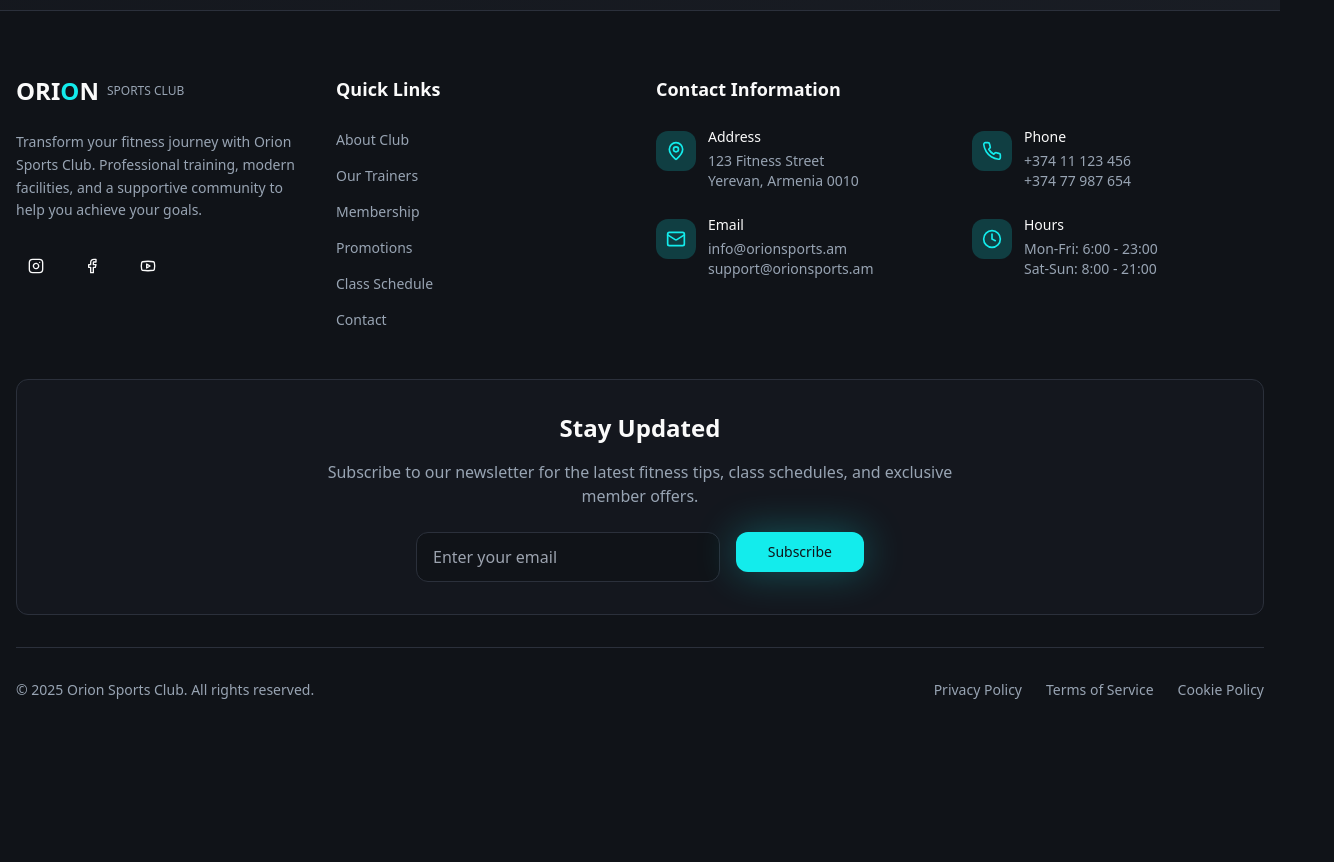
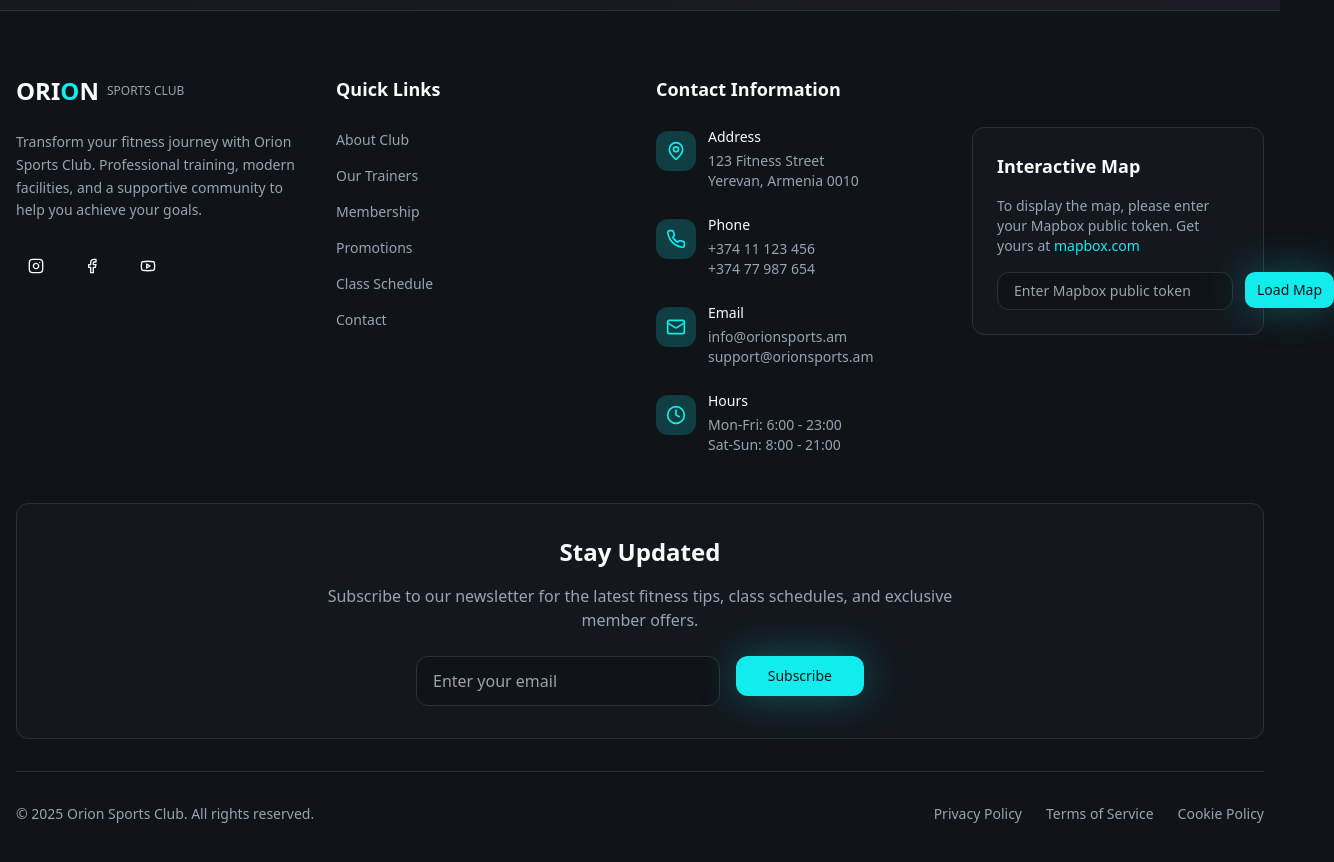
Before and after one commit to GayaneKasparova/orion-sports-hub, a React (Vite) app: page / in a window 1280 px wide. Shown: the part 4200-5062 px from the top of the page, 1334 px wide, since content can reach past the window. Before the commit the page ends 4964 px from the top, so only its background shows below. Built offline with nearby package versions, Linux system fonts and the light colour scheme.

Commit message:
Add map to contacts
Add a styled map to the footer's contact section.

```diff
--- a/package.json
+++ b/package.json
@@ -47,6 +47,7 @@
     "embla-carousel-react": "^8.3.0",
     "input-otp": "^1.2.4",
     "lucide-react": "^0.462.0",
+    "mapbox-gl": "^3.14.0",
     "next-themes": "^0.3.0",
     "react": "^18.3.1",
     "react-day-picker": "^8.10.1",
--- a/src/components/Footer.tsx
+++ b/src/components/Footer.tsx
@@ -1,5 +1,6 @@
 import { MapPin, Phone, Mail, Clock, Instagram, Facebook, Youtube } from "lucide-react";
 import { Button } from "@/components/ui/button";
+import Map from "./Map";
 
 const Footer = () => {
   const contactInfo = [
@@ -99,7 +100,8 @@ const Footer = () => {
           {/* Contact Info */}
           <div className="lg:col-span-2">
             <h3 className="text-lg font-semibold text-foreground mb-6">Contact Information</h3>
-            <div className="grid grid-cols-1 sm:grid-cols-2 gap-6">
+            <div className="grid grid-cols-1 lg:grid-cols-2 gap-6">
+              <div className="grid grid-cols-1 sm:grid-cols-2 lg:grid-cols-1 gap-6">
                 {contactInfo.map((info) => (
                   <div key={info.title} className="flex items-start space-x-3">
                     <div className="flex-shrink-0 w-10 h-10 bg-primary/20 rounded-lg flex items-center justify-center mt-1">
@@ -115,6 +117,10 @@ const Footer = () => {
                     </div>
                   </div>
                 ))}
+              </div>
+              <div className="w-full">
+                <Map />
+              </div>
             </div>
           </div>
         </div>
--- /dev/null
+++ b/src/components/Map.tsx
@@ -0,0 +1,100 @@
+import React, { useEffect, useRef, useState } from 'react';
+import mapboxgl from 'mapbox-gl';
+import 'mapbox-gl/dist/mapbox-gl.css';
+import { Button } from "@/components/ui/button";
+
+const Map = () => {
+  const mapContainer = useRef<HTMLDivElement>(null);
+  const map = useRef<mapboxgl.Map | null>(null);
+  const [mapboxToken, setMapboxToken] = useState('');
+  const [isMapLoaded, setIsMapLoaded] = useState(false);
+
+  const initializeMap = (token: string) => {
+    if (!mapContainer.current || !token) return;
+
+    mapboxgl.accessToken = token;
+
+    map.current = new mapboxgl.Map({
+      container: mapContainer.current,
+      style: 'mapbox://styles/mapbox/dark-v11',
+      center: [44.5152, 40.1792], // Yerevan coordinates
+      zoom: 14,
+      pitch: 45,
+    });
+
+    // Add navigation controls
+    map.current.addControl(
+      new mapboxgl.NavigationControl({
+        visualizePitch: true,
+      }),
+      'top-right'
+    );
+
+    // Add marker for gym location
+    new mapboxgl.Marker({
+      color: 'hsl(180, 85%, 50%)', // Using primary color
+    })
+      .setLngLat([44.5152, 40.1792])
+      .setPopup(
+        new mapboxgl.Popup({ offset: 25 })
+          .setHTML('<div class="text-center"><strong>Orion Sports Club</strong><br/>123 Fitness Street<br/>Yerevan, Armenia</div>')
+      )
+      .addTo(map.current);
+
+    // Add atmosphere effects
+    map.current.on('style.load', () => {
+      map.current?.setFog({
+        color: 'rgb(25, 25, 35)',
+        'high-color': 'rgb(50, 50, 70)',
+        'horizon-blend': 0.3,
+      });
+    });
+
+    setIsMapLoaded(true);
+  };
+
+  const handleTokenSubmit = () => {
+    if (mapboxToken.trim()) {
+      initializeMap(mapboxToken.trim());
+    }
+  };
+
+  useEffect(() => {
+    return () => {
+      map.current?.remove();
+    };
+  }, []);
+
+  if (!isMapLoaded) {
+    return (
+      <div className="bg-card/50 border border-border rounded-lg p-6">
+        <h3 className="text-lg font-semibold text-foreground mb-4">Interactive Map</h3>
+        <p className="text-muted-foreground mb-4 text-sm">
+          To display the map, please enter your Mapbox public token.
+          Get yours at <a href="https://mapbox.com/" target="_blank" rel="noopener noreferrer" className="text-primary hover:underline">mapbox.com</a>
+        </p>
+        <div className="flex gap-3">
+          <input
+            type="text"
+            placeholder="Enter Mapbox public token"
+            value={mapboxToken}
+            onChange={(e) => setMapboxToken(e.target.value)}
+            className="flex-1 px-4 py-2 bg-background border border-border rounded-lg focus:outline-none focus:ring-2 focus:ring-primary focus:border-primary text-foreground text-sm"
+          />
+          <Button onClick={handleTokenSubmit} size="sm">
+            Load Map
+          </Button>
+        </div>
+      </div>
+    );
+  }
+
+  return (
+    <div className="relative overflow-hidden rounded-lg shadow-card border border-border">
+      <div ref={mapContainer} className="w-full h-80" />
+      <div className="absolute inset-0 pointer-events-none bg-gradient-to-b from-transparent to-background/5 rounded-lg" />
+    </div>
+  );
+};
+
+export default Map;
```
Also changed, not shown: 1 other file (tests, documents, lock files or other folders). Lines whose indentation alone changed are shown as unchanged.
